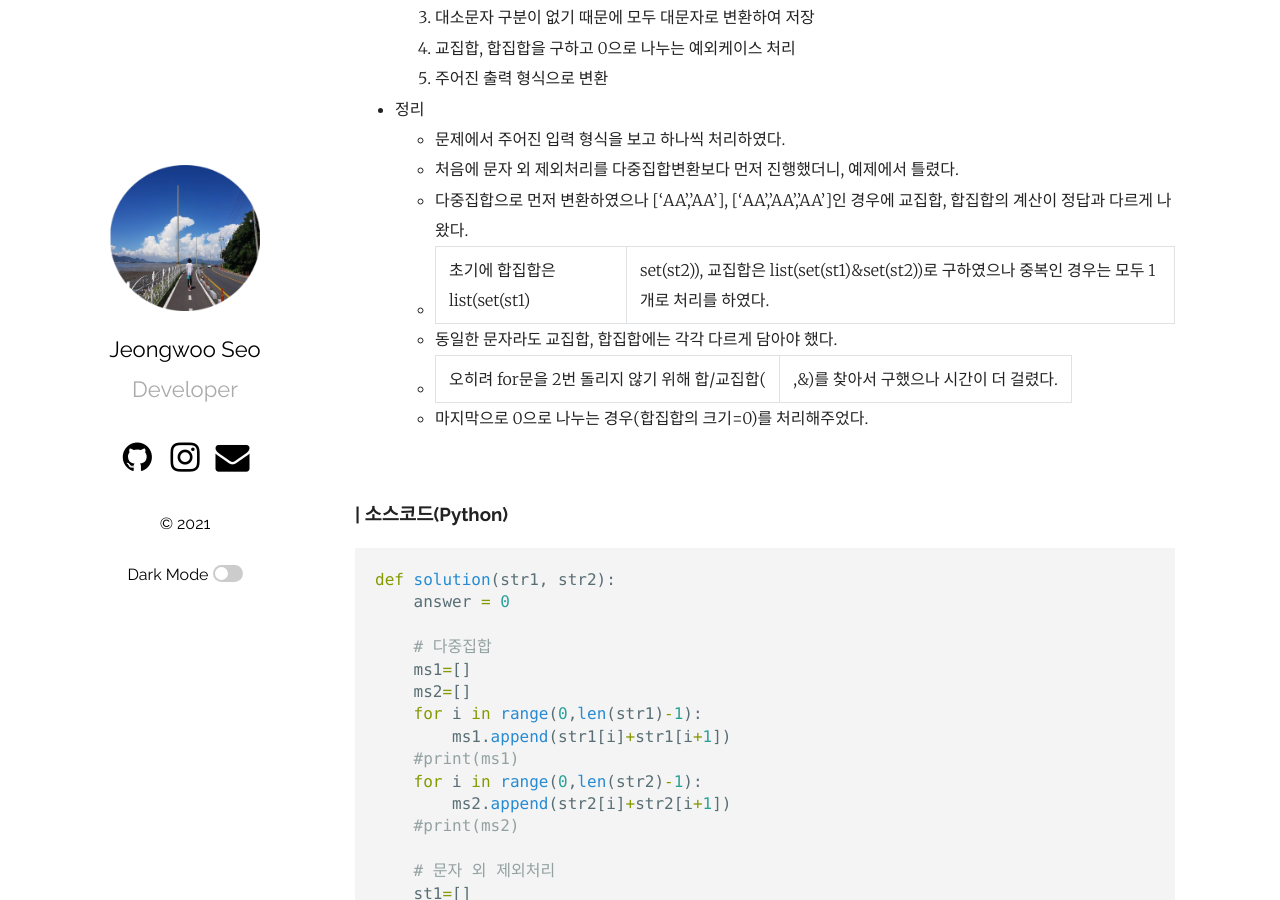
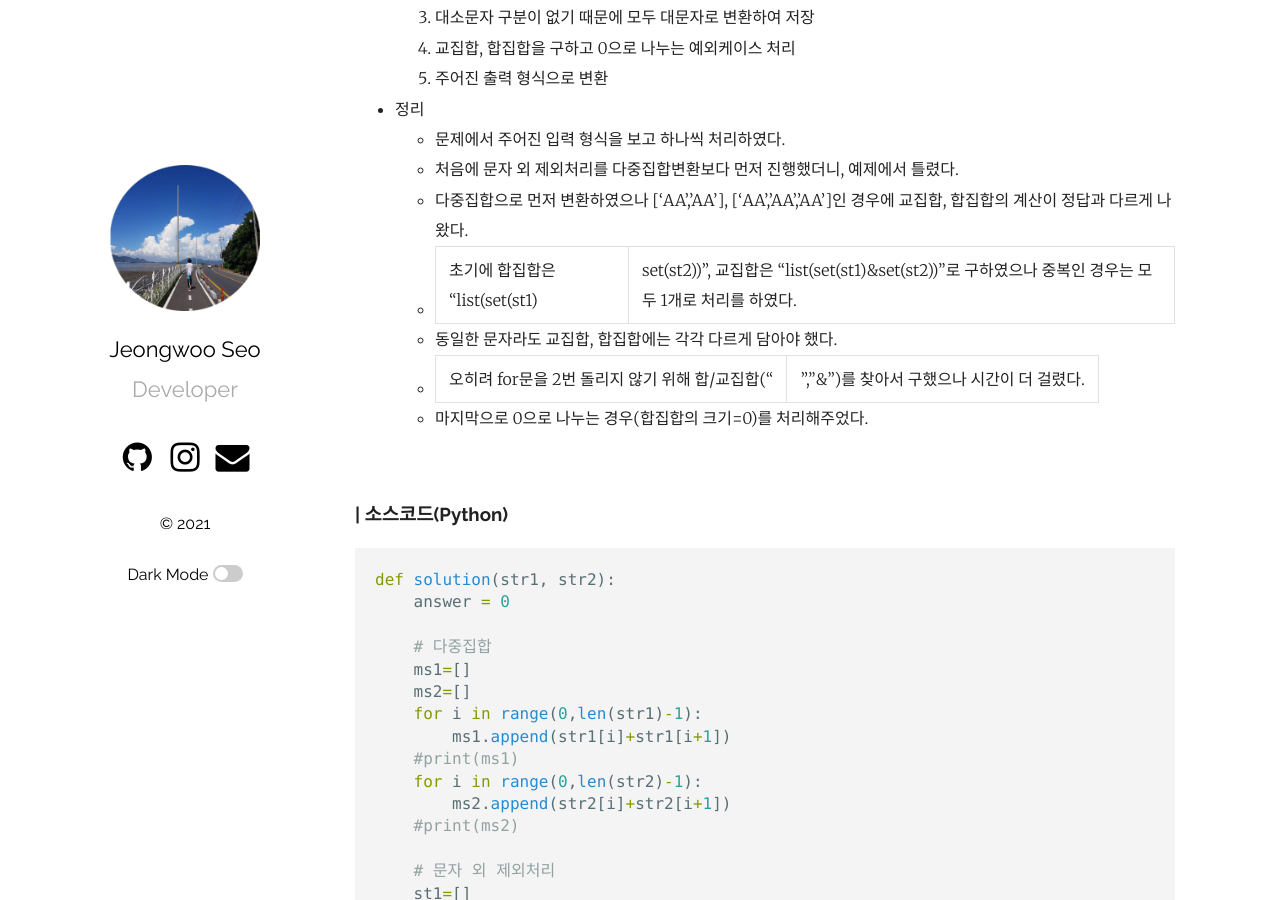
Before and after one commit to jeongwoo120/jeongwoo120.github.io, a Jekyll site: the page built from _posts/2021-02-25-coding_test_12.md, in a window 1280 px wide and 900 px high, scrolled down 2290 px. Built offline with Jekyll 4.4.1, drawn with Linux system fonts in a browser that asks for light colours; our own code applies the rules of GitHub Pages for plain Markdown files.

Commit message:
2021-02-25

```diff
--- a/_posts/2021-02-25-coding_test_12.md
+++ b/_posts/2021-02-25-coding_test_12.md
@@ -73,9 +73,9 @@ categories: Coding_Test
     - 문제에서 주어진 입력 형식을 보고 하나씩 처리하였다.
     - 처음에 문자 외 제외처리를 다중집합변환보다 먼저 진행했더니, 예제에서 틀렸다.
     - 다중집합으로 먼저 변환하였으나 ['AA','AA'], ['AA','AA','AA']인 경우에 교집합, 합집합의 계산이 정답과 다르게 나왔다.
-    - 초기에 합집합은 list(set(st1)|set(st2)), 교집합은 list(set(st1)&set(st2))로 구하였으나 중복인 경우는 모두 1개로 처리를 하였다.
+    - 초기에 합집합은 "list(set(st1)|set(st2))", 교집합은 "list(set(st1)&set(st2))"로 구하였으나 중복인 경우는 모두 1개로 처리를 하였다.
     - 동일한 문자라도 교집합, 합집합에는 각각 다르게 담아야 했다.
-    - 오히려 for문을 2번 돌리지 않기 위해 합/교집합(|,&)를 찾아서 구했으나 시간이 더 걸렸다.
+    - 오히려 for문을 2번 돌리지 않기 위해 합/교집합("|","&")를 찾아서 구했으나 시간이 더 걸렸다.
     - 마지막으로 0으로 나누는 경우(합집합의 크기=0)를 처리해주었다.
 
 
```
